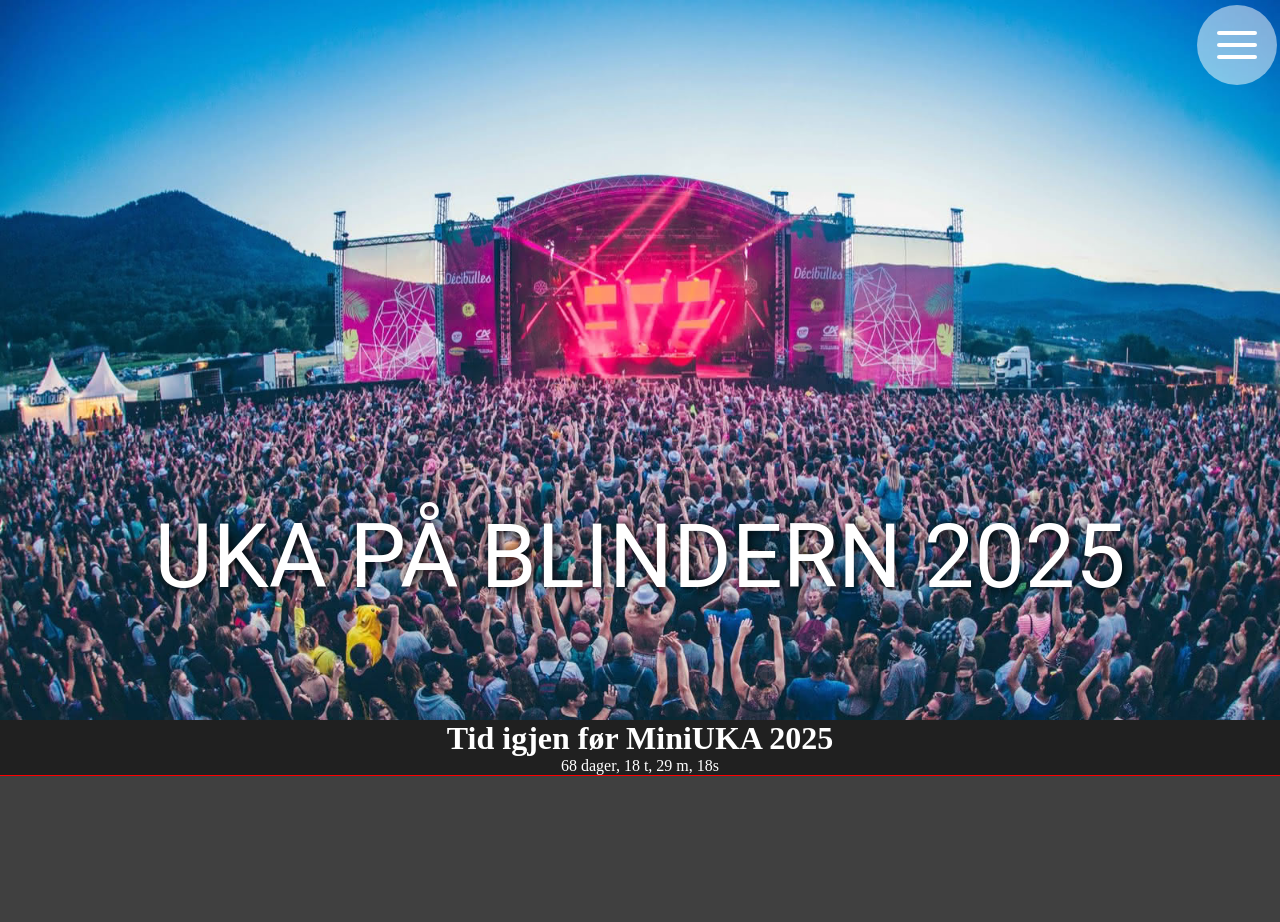
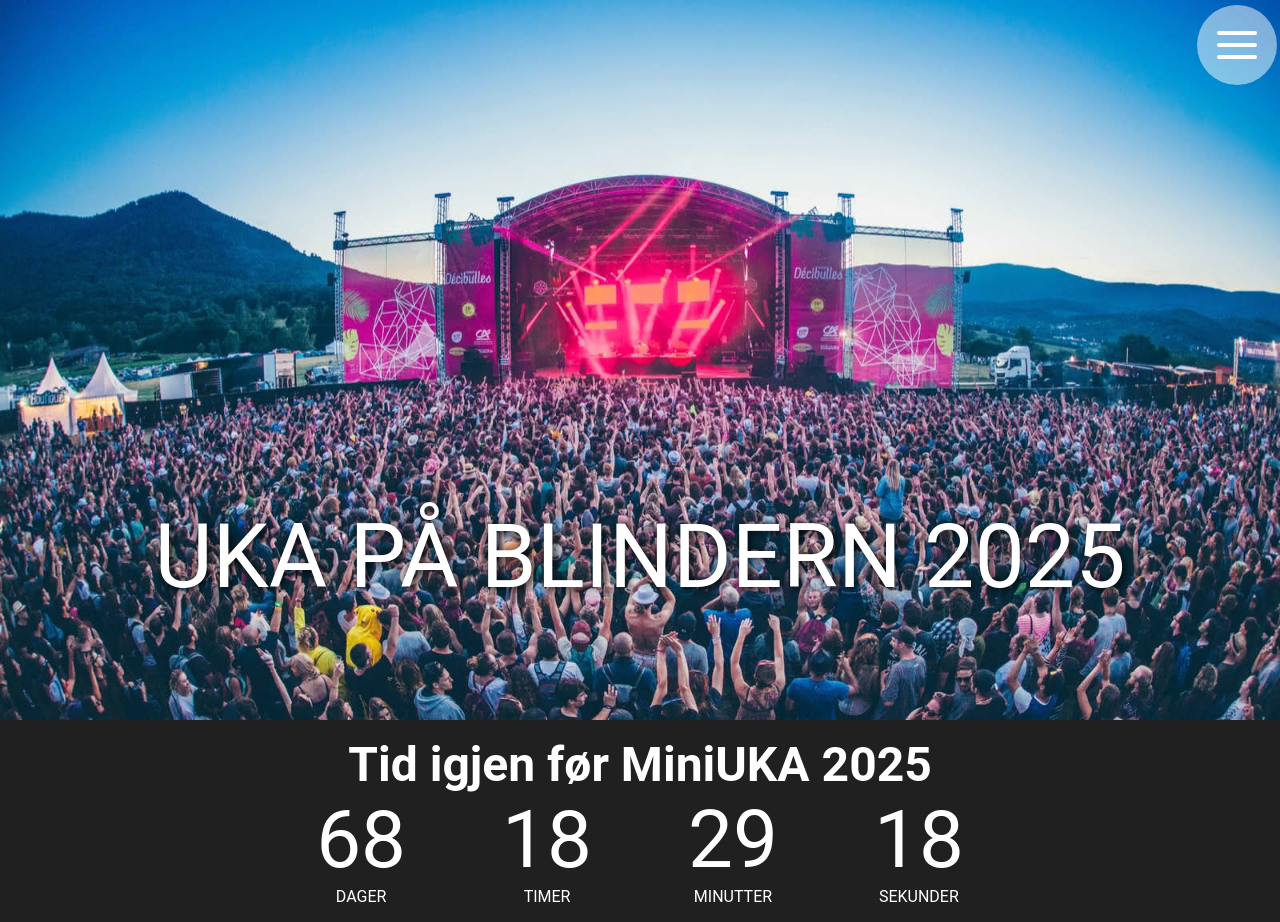
Before and after one commit to audunleganger/uka25-site, a React (Vite) app: page / in a window 1280 px wide. Before the commit the page ends 800 px from the top, so only its background shows below. Built offline with nearby package versions, Linux system fonts and the light colour scheme.

Commit message:
Update countdown timer layout

```diff
--- a/src/components/CountdownTimer.css
+++ b/src/components/CountdownTimer.css
@@ -3,11 +3,37 @@
     flex-direction: column;
     align-items: center;
     width: 100%;
-    outline: 1px solid red;
-    font-family: "Comic Sans";
+    font-family: "Arial";
     background-color: rgba(0, 0, 0, 0.5);
+    font-family: inherit;
+    padding: 1em 0 1em 0;
+}
+
+.countdown-timer-header {
+    font-size: 3em;
 }
 
 .countdown-wrapper * {
-    font-family: inherit;
 }
+
+.timer-field {
+    display: flex;
+}
+
+.time-unit {
+    display: flex;
+    flex-direction: column;
+    justify-content: center;
+    align-items: center;
+    flex-wrap: none;
+    margin: 0 3em;
+}
+
+.time-value {
+    font-size: 5em;
+    color: white;
+}
+
+.time-label {
+    text-transform: uppercase;
+}
--- a/src/components/CountdownTimer.tsx
+++ b/src/components/CountdownTimer.tsx
@@ -17,7 +17,12 @@ export default function CountdownTimer() {
         const minutes = Math.floor((timeLeft % (1000 * 60 * 60)) / (1000 * 60));
         const seconds = Math.floor((timeLeft % (1000 * 60)) / 1000);
 
-        return `${days} dager, ${hours} t, ${minutes} m, ${seconds}s`;
+        const daysString = days < 10 ? `0${days}` : `${days}`;
+        const hoursString = hours < 10 ? `0${hours}` : `${hours}`;
+        const minutesString = minutes < 10 ? `0${minutes}` : `${minutes}`;
+        const secondsString = seconds < 10 ? `0${seconds}` : `${seconds}`;
+
+        return `${daysString} ${hoursString} ${minutesString} ${secondsString}`;
     };
 
     // Set the final time for the countdown timer to monday 19. august 2024 at 00:00:00
@@ -39,13 +44,36 @@ export default function CountdownTimer() {
     }, []);
 
     return (
-        <div className="countdown-wrapper">
+        <section className="countdown-wrapper">
             <h1 className="countdown-timer-header">
                 Tid igjen før MiniUKA 2025
             </h1>
             <div className="timer-field">
-                <div className="timer-text">{`${timeLeftString}`}</div>
+                <div className="time-unit">
+                    <span className="time-value">
+                        {timeLeftString.split(" ")[0]}
+                    </span>
+                    <span className="time-label">Dager</span>
+                </div>
+                <div className="time-unit">
+                    <span className="time-value">
+                        {timeLeftString.split(" ")[1]}
+                    </span>
+                    <span className="time-label">Timer</span>
+                </div>
+                <div className="time-unit">
+                    <span className="time-value">
+                        {timeLeftString.split(" ")[2]}
+                    </span>
+                    <span className="time-label">Minutter</span>
+                </div>
+                <div className="time-unit">
+                    <span className="time-value">
+                        {timeLeftString.split(" ")[3]}
+                    </span>
+                    <span className="time-label">Sekunder</span>
+                </div>
             </div>
-        </div>
+        </section>
     );
 }
--- a/src/components/Header.css
+++ b/src/components/Header.css
@@ -21,7 +21,7 @@
     right: 0;
     padding-top: 5em;
     background-color: rgba(255, 206, 0, 0.9);
-    transition: right 0.5s ease-in-out;
+    transition: right 0.2s ease-in-out;
 }
 
 .sidebar-enabled {
@@ -40,7 +40,7 @@
     height: 100%;
     width: 100%;
     background-color: rgba(0, 0, 0, 0.5);
-    transition: background-color 0.5s ease-in-out;
+    transition: background-color 0.2s ease-in-out;
 }
 
 .overlay-enabled {
```
